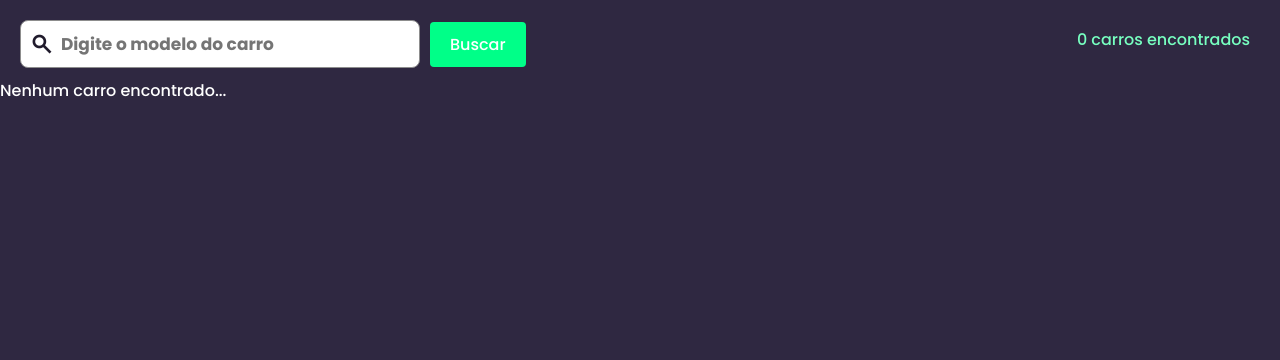
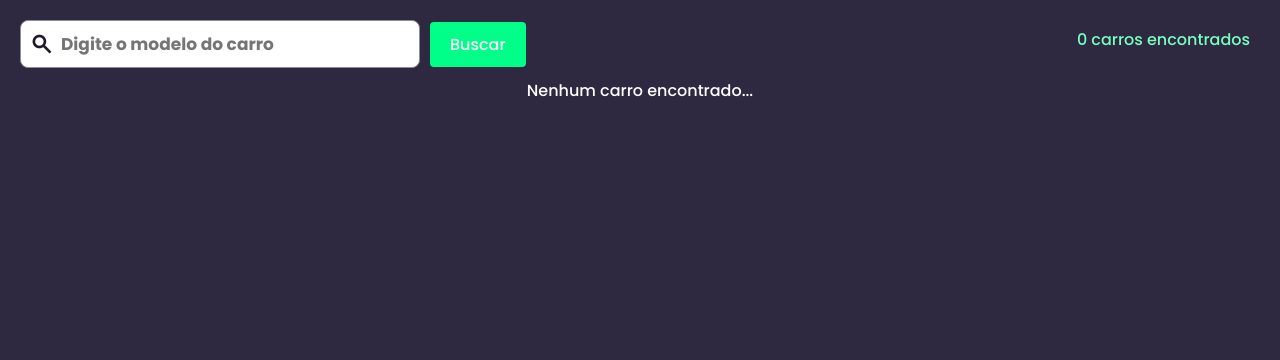
Before and after one commit to marcelera69/projeto_revenda_carros, a Django app: page /cars/ in a window 1280 px wide. Shown: the part 60-420 px from the top of the page. Run offline with Django 5.2, Linux system fonts and the light colour scheme; data that the repository does not hold is empty.

```diff
--- a/cars/templates/cars.html
+++ b/cars/templates/cars.html
@@ -256,7 +256,7 @@
 
     .no-results{
         color: white;
-        padding-bottom: 5px;
+        text-align: center;
     }
 
     ::-webkit-scrollbar{
```
Also changed, not shown: 1 other file.
